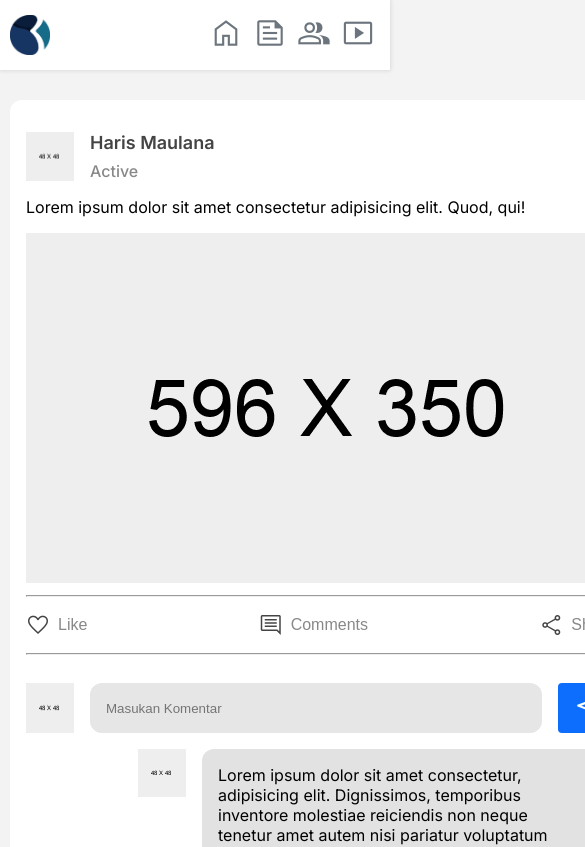
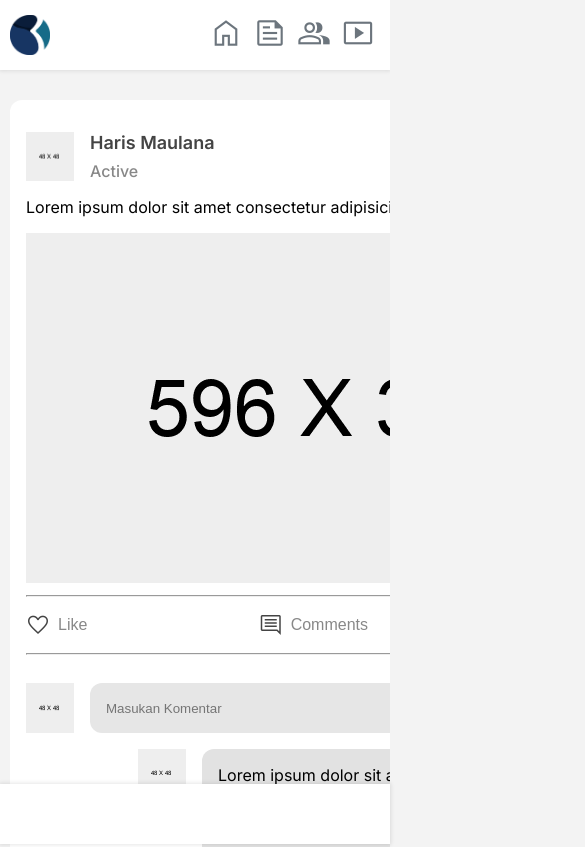
Before and after one commit to Haris-mlna/andaru-partners, a React (Create React App) app: page / in a window 390 px wide. Shown: the top 847 px of the page, 585 px wide, since content can reach past the window. Built offline with nearby package versions, Linux system fonts and the light colour scheme.

Commit message:
update responsiveness

```diff
--- /dev/null
+++ b/src/components/Organism/feed-mobile/feed-mobile.module.css
@@ -0,0 +1,3 @@
+.feed {
+
+}
--- a/src/components/Organism/feed/feed.module.css
+++ b/src/components/Organism/feed/feed.module.css
@@ -3,6 +3,11 @@
     flex: 2;
     padding: 2rem 1rem;
     border-radius: 12px;
+}
+
+@media (max-width:762px) {
+    .feed {
+    }
 }
 
 .headfeed{
--- /dev/null
+++ b/src/components/Organism/navbar-mobile/navbar-mobile.js
@@ -0,0 +1,11 @@
+import styles from './navbar-mobile.module.css'
+
+const NavbarMobile = () => {
+  return (
+    <div className={styles.navbar}>
+
+    </div>
+  )
+}
+
+export default NavbarMobile;
--- /dev/null
+++ b/src/components/Organism/navbar-mobile/navbar-mobile.module.css
@@ -0,0 +1,15 @@
+.navbar {
+  display: none;
+  width: 100%;
+  height: 60px;
+  background-color: var(--bs-white);
+  position: fixed;
+  bottom: 0;
+  box-shadow: var(--box-shadow-sm);
+}
+
+@media (max-width:762px) {
+  .navbar {
+    display: flex;
+  }
+}
--- a/src/components/Organism/navbar/navbar.jsx
+++ b/src/components/Organism/navbar/navbar.jsx
@@ -91,51 +91,13 @@ const DropdownNotification = () => {
   return <></>;
 };
 
-const NavbarMobile = () => {
-
-  const [isActive, setIsActive] = useState(false);
-
-  return (
-    <div className={styles.navbar_mobile}>
-      <div>
-        <button className={styles.notifications}>
-          <IconsFA
-            title={"mail"}
-            new_className={styles.icons_notifications}
-            size={"small"}
-          />
-        </button>
-      </div>
-      <div>
-        <button className={styles.notifications}>
-          <IconsFA
-            title={"notifications"}
-            new_className={styles.icons_notifications}
-            size={"small"}
-          />
-        </button>
-      </div>
-      <div className={styles.container_user}>
-        <button
-          className={styles.avatar_button}
-          onClick={() => {
-            setIsActive(!isActive);
-          }}
-        >
-          <AvatarNavbar new_className={styles.avatar} />
-        </button>
-        <DropdownAvatar isActive={isActive} />
-      </div>
-    </div>
-  );
-};
-
-export { DropdownAvatar, DropdownMail, DropdownNotification };
+export { DropdownAvatar, DropdownMail, DropdownNotification};
 
 const Navbar = () => {
   const [isActive, setIsActive] = useState(false);
 
   return (
+    <>
       <div className={styles.container}>
         <nav className={styles.nav}>
           <div className={styles.lt}>
@@ -219,6 +181,7 @@ const Navbar = () => {
           </div>
         </nav>
       </div>
+    </>
   );
 };
 
--- a/src/components/Organism/navbar/navbar.module.css
+++ b/src/components/Organism/navbar/navbar.module.css
@@ -279,3 +279,10 @@ Right SCT Ends
 }
 
 /* Dropdown Ends */
+
+/* Mobile Navbar */
+@media (max-width:762px) {
+  .navbar_mobile {
+    display: flex;
+  }
+}
--- a/src/pages/home/home.js
+++ b/src/pages/home/home.js
@@ -8,6 +8,7 @@ import { SidebarContact } from "../../components/Molekul/contact/contact";
 import Navbar from "../../components/Organism/navbar/navbar.jsx";
 import Sidebar from "../../components/Organism/sidebar/sidebar";
 import Feed from "../../components/Organism/feed/feed";
+import NavbarMobile from "../../components/Organism/navbar-mobile/navbar-mobile";
 
 
 const Home = () => {
@@ -20,9 +21,10 @@ const Home = () => {
   return (
     <div className={styles.pages}>
       <Navbar />
+      <NavbarMobile/>
       <div className={styles.content}>
         <Sidebar />
-        <Feed />
+        <Feed/>
         <SidebarContact/>
       </div>
       <div className={styles.dev_only}>
--- a/src/pages/home/home.module.css
+++ b/src/pages/home/home.module.css
@@ -23,3 +23,9 @@
   font-family: var(--font-outfit);
   margin: 20px 0;
 }
+
+@media (max-width:762px) {
+  .content {
+    overflow-x: hidden ;
+  }
+}
```
Also changed, not shown: src/components/Organism/feed-mobile/feed-mobile.js (added, +11 -0 lines). Lines whose indentation alone changed are shown as unchanged.
